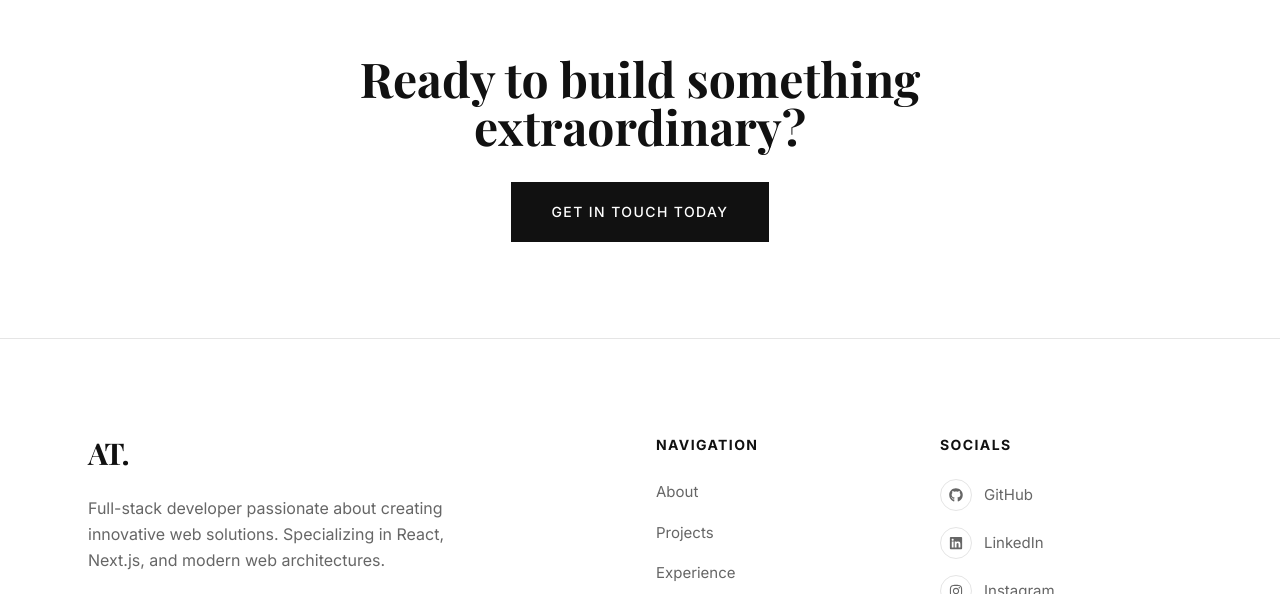
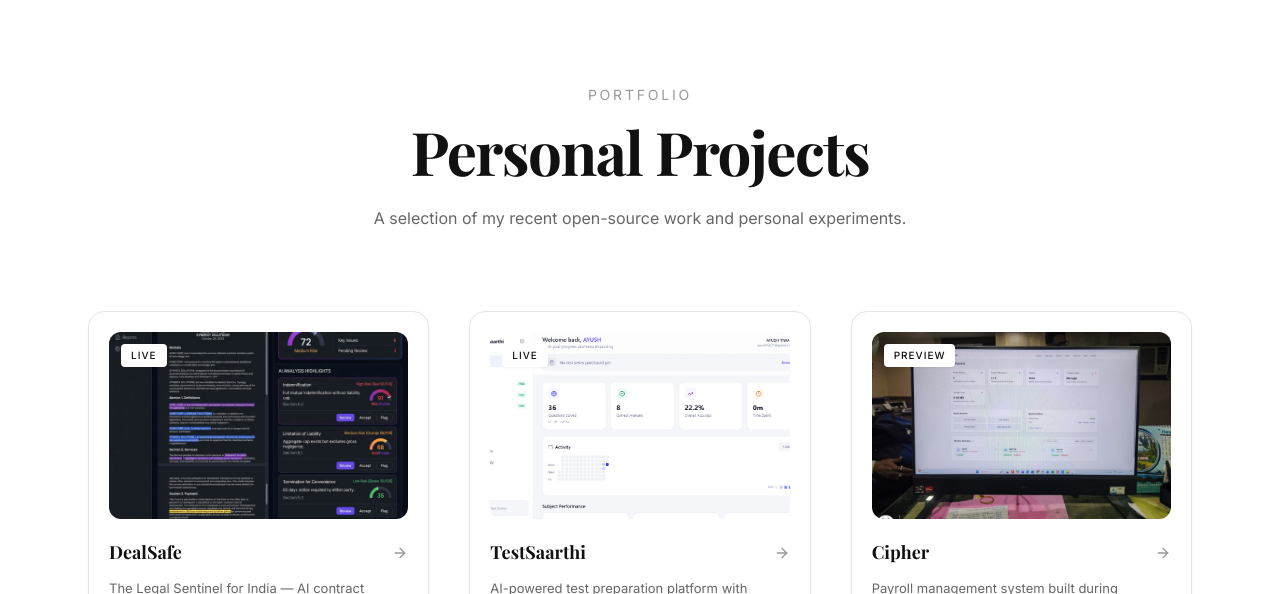
Before and after one commit to Ayush5071/Next_portfolio, a Next.js app: page /freelance in a window 1280 px wide. Shown: the part 2206-2800 px from the top of the page. Built offline with nearby package versions, Linux system fonts and the light colour scheme; a web font is replaced by a local one.

Commit message:
Add PersonalProjects to freelance page

```diff
--- a/app/freelance/page.tsx
+++ b/app/freelance/page.tsx
@@ -3,6 +3,7 @@
 import Navbar from "@/components/ui/Navbar";
 import PageTransition from "@/components/ui/PageTransition";
 import FreelanceProjects from "@/components/FreelanceProjects";
+import PersonalProjects from "@/components/PersonalProjects";
 import Image from "next/image";
 import { motion } from "framer-motion";
 import Link from "next/link";
@@ -94,6 +95,9 @@
                 {/* The freelance projects gallery */}
                 <FreelanceProjects />
 
+                {/* The personal projects gallery */}
+                <PersonalProjects />
+
                 {/* Final CTA */}
                 <section className="py-24 bg-white border-t border-[#F0F0F0]">
                     <div className="max-w-4xl mx-auto px-6 text-center">
```
